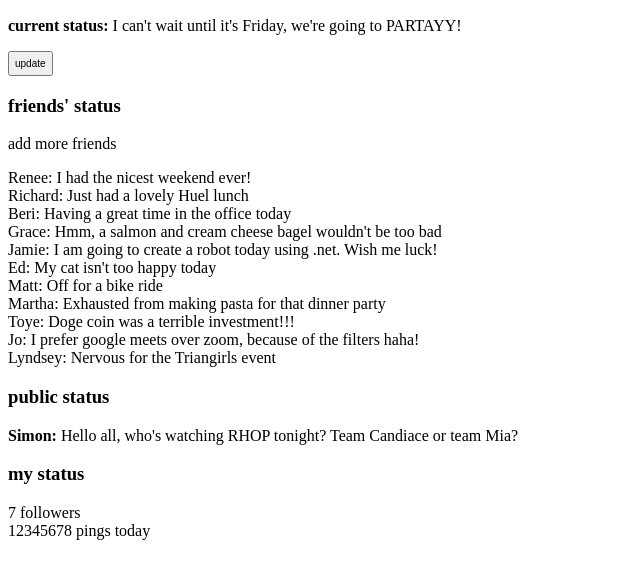
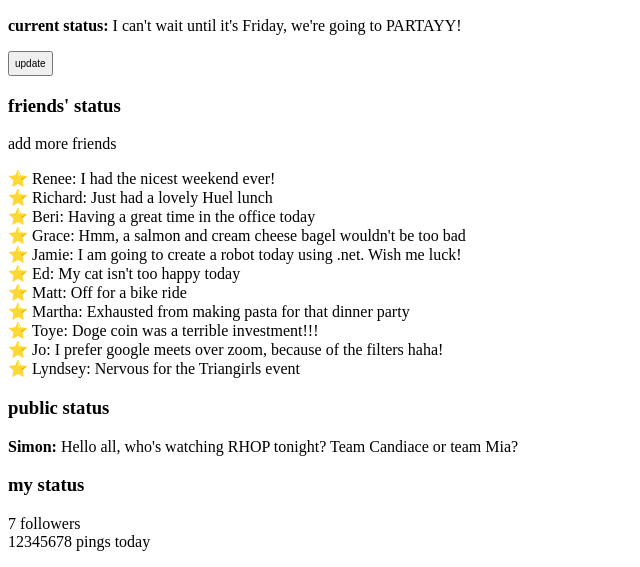
Before and after one commit to reneelouise/EarlyTwitter, a website: page index.html in a window 1280 px wide. Shown: the part 267-834 px from the top of the page, without its empty margins (0-640 px from the left). Drawn offline with Linux system fonts and the light colour scheme.

Commit message:
added stars to comments

```diff
--- a/index.html
+++ b/index.html
@@ -43,17 +43,17 @@
 <p class= addfriends>add more friends</p>
 
 <ul class ="menu">
-<li><span>Renee: </span>I had the nicest weekend ever!</li>
-<li><span>Richard: </span>Just had a lovely Huel lunch</li>
-<li><span>Beri: </span>Having a great time in the office today</li>
-<li><span>Grace: </span>Hmm, a salmon and cream cheese bagel wouldn't be too bad</li>
-<li><span>Jamie: </span>I am going to create a robot today using .net. Wish me luck!</li>
-<li><span>Ed: </span>My cat isn't too happy today</li>
-<li><span>Matt: </span>Off for a bike ride</li>
-<li><span>Martha: </span>Exhausted from making pasta for that dinner party</li>
-<li><span>Toye: </span>Doge coin was a terrible investment!!! </li>
-<li><span>Jo: </span>I prefer google meets over zoom, because of the filters haha!</li>
-<li><span>Lyndsey: </span>Nervous for the Triangirls event</li>
+  <li>⭐ <span>Renee: </span>I had the nicest weekend ever!</li>
+  <li>⭐ <span>Richard: </span>Just had a lovely Huel lunch</li>
+  <li>⭐ <span>Beri: </span>Having a great time in the office today</li>
+  <li>⭐ <span>Grace: </span>Hmm, a salmon and cream cheese bagel wouldn't be too bad</li>
+  <li>⭐ <span>Jamie: </span>I am going to create a robot today using .net. Wish me luck!</li>
+  <li>⭐ <span>Ed: </span>My cat isn't too happy today</li>
+  <li>⭐ <span>Matt: </span>Off for a bike ride</li>
+  <li>⭐ <span>Martha: </span>Exhausted from making pasta for that dinner party</li>
+  <li>⭐ <span>Toye: </span>Doge coin was a terrible investment!!! </li>
+  <li>⭐ <span>Jo: </span>I prefer google meets over zoom, because of the filters haha!</li>
+  <li>⭐ <span>Lyndsey: </span>Nervous for the Triangirls event</li>
 
 
 
```
Also changed, not shown: README.md.
